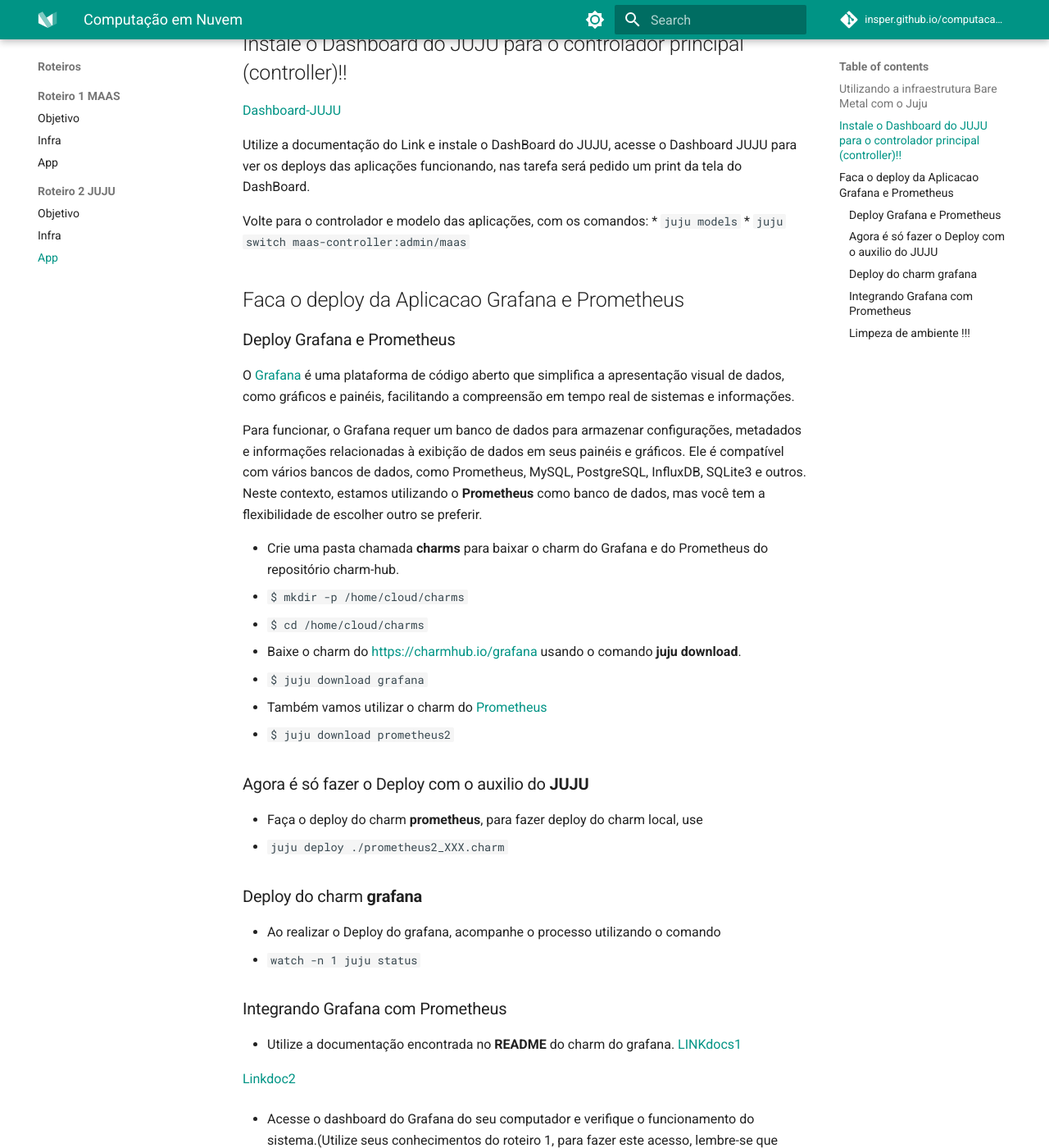
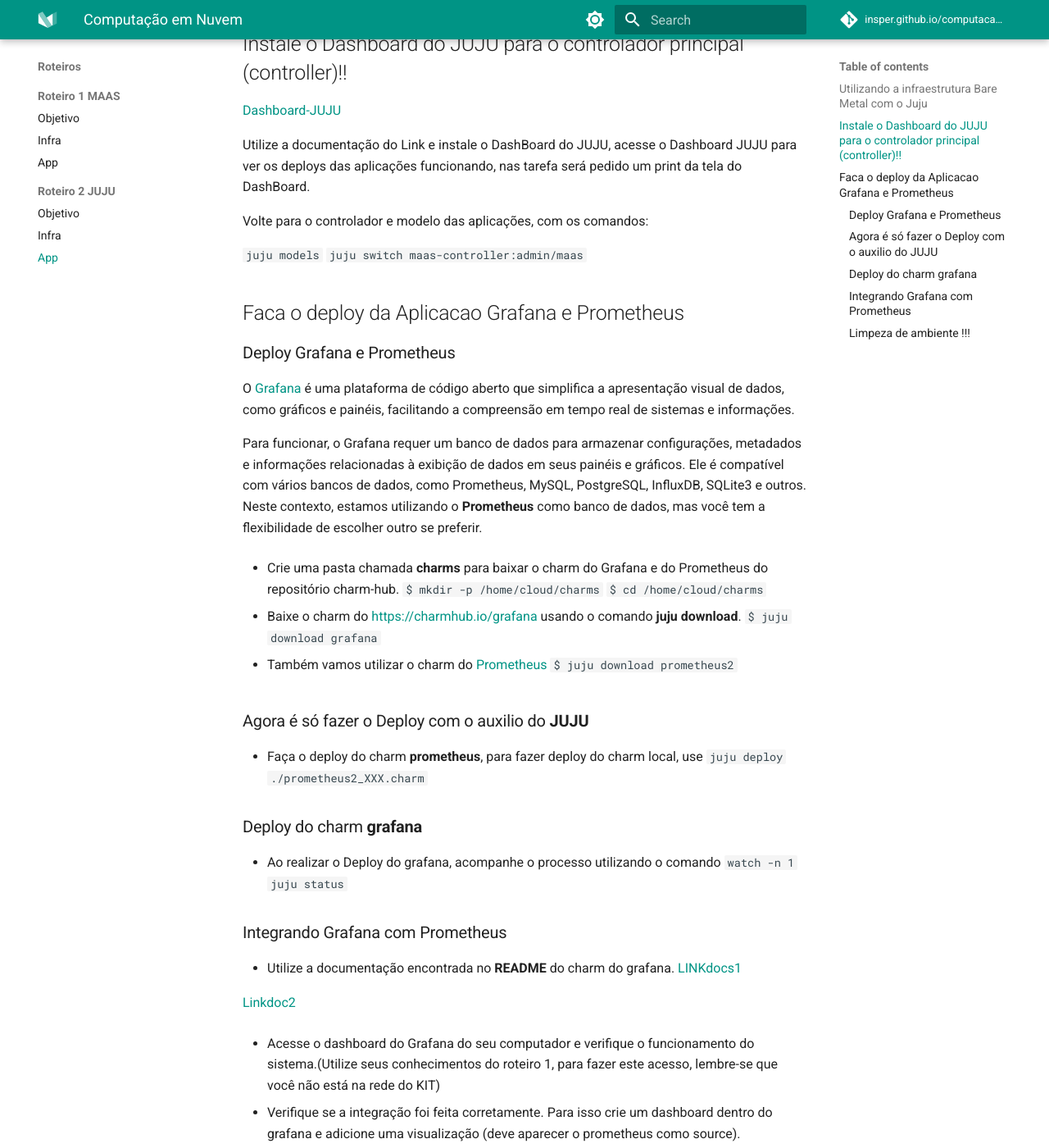
Before and after one commit to Insper/computacao-nuvem, an MkDocs documentation site: the page built from docs/roteiros/2.app.md, in a window 1280 px wide and 1400 px high, scrolled down 391 px. Shown: the whole window at 82% size. Built offline with MkDocs 1.6.1 and Material for MkDocs 9.7.7, drawn with Linux system fonts in a browser that asks for light colours; nearby versions of some CDN libraries; comment, search, counter and statistics services are not loaded.

Commit message:
mod app roteiro2

````diff
--- a/docs/roteiros/2.app.md
+++ b/docs/roteiros/2.app.md
@@ -23,8 +23,9 @@
 
 
 Volte para o controlador e modelo das aplicações, com os comandos:
-  * ```juju models```
-  * ```juju switch maas-controller:admin/maas```
+
+  ```juju models```
+  ```juju switch maas-controller:admin/maas```
 
 ## Faca o deploy da Aplicacao Grafana e Prometheus
 
@@ -35,24 +36,24 @@
 Para funcionar, o Grafana requer um banco de dados para armazenar configurações, metadados e informações relacionadas à exibição de dados em seus painéis e gráficos. Ele é compatível com vários bancos de dados, como Prometheus, MySQL, PostgreSQL, InfluxDB, SQLite3 e outros. Neste contexto, estamos utilizando o **Prometheus** como banco de dados, mas você tem a flexibilidade de escolher outro se preferir.
 
 * Crie uma pasta chamada **charms** para baixar o charm do Grafana e do Prometheus do repositório charm-hub.
-  * ```$ mkdir -p /home/cloud/charms```
-  * ```$ cd /home/cloud/charms```
+  ```$ mkdir -p /home/cloud/charms```
+  ```$ cd /home/cloud/charms```
 
 * Baixe o charm do <https://charmhub.io/grafana> usando o comando **juju download**.
-  * ```$ juju download grafana```
+  ```$ juju download grafana```
 
 * Também vamos utilizar o charm do [Prometheus](https://prometheus.io/)
-  * ```$ juju download prometheus2```
+  ```$ juju download prometheus2```
 
 ### Agora é só fazer o Deploy com o auxilio do **JUJU**
 
 * Faça o deploy do charm **prometheus**, para fazer deploy do charm local, use
-  * ```juju deploy ./prometheus2_XXX.charm```
+  ```juju deploy ./prometheus2_XXX.charm```
 
 ### Deploy do charm **grafana**
 
 * Ao realizar o Deploy do grafana, acompanhe o processo utilizando o comando
-  * ```watch -n 1 juju status```
+  ```watch -n 1 juju status```
 
 
 ### Integrando Grafana com Prometheus
````
Also changed, not shown: other parts of docs/roteiros/2.app.md (+1 -2 lines).
